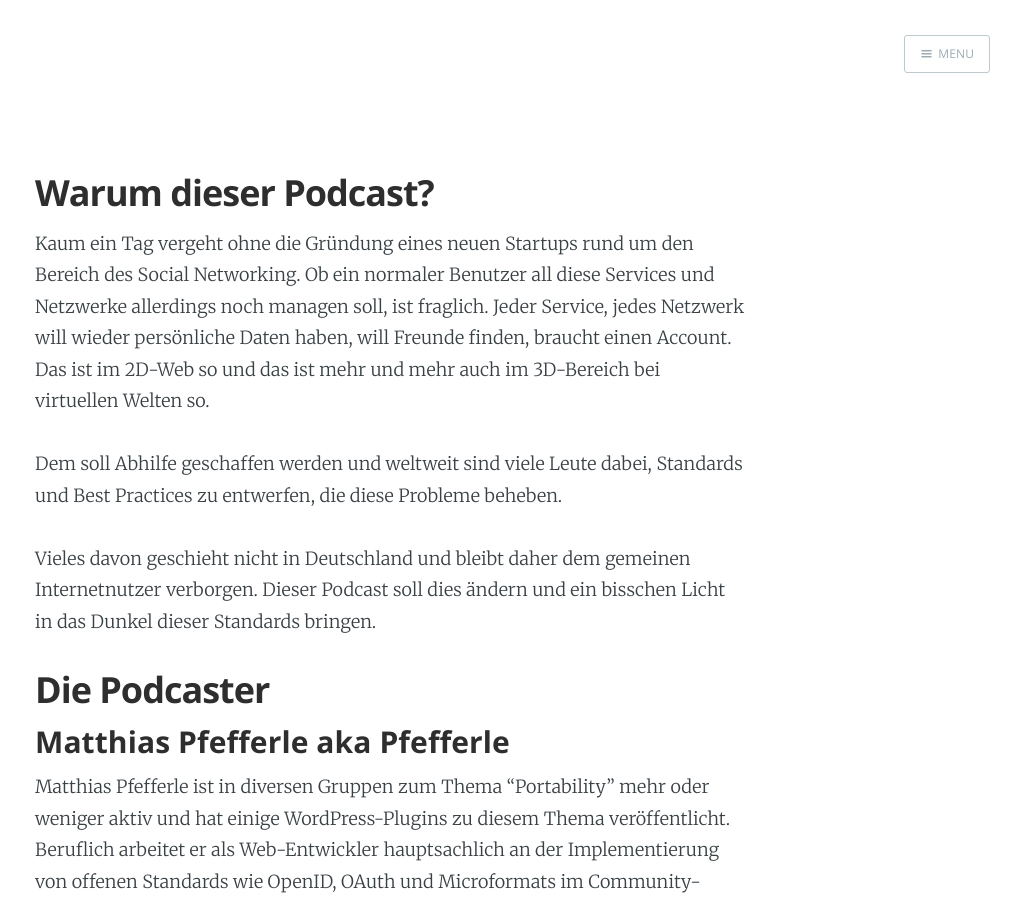
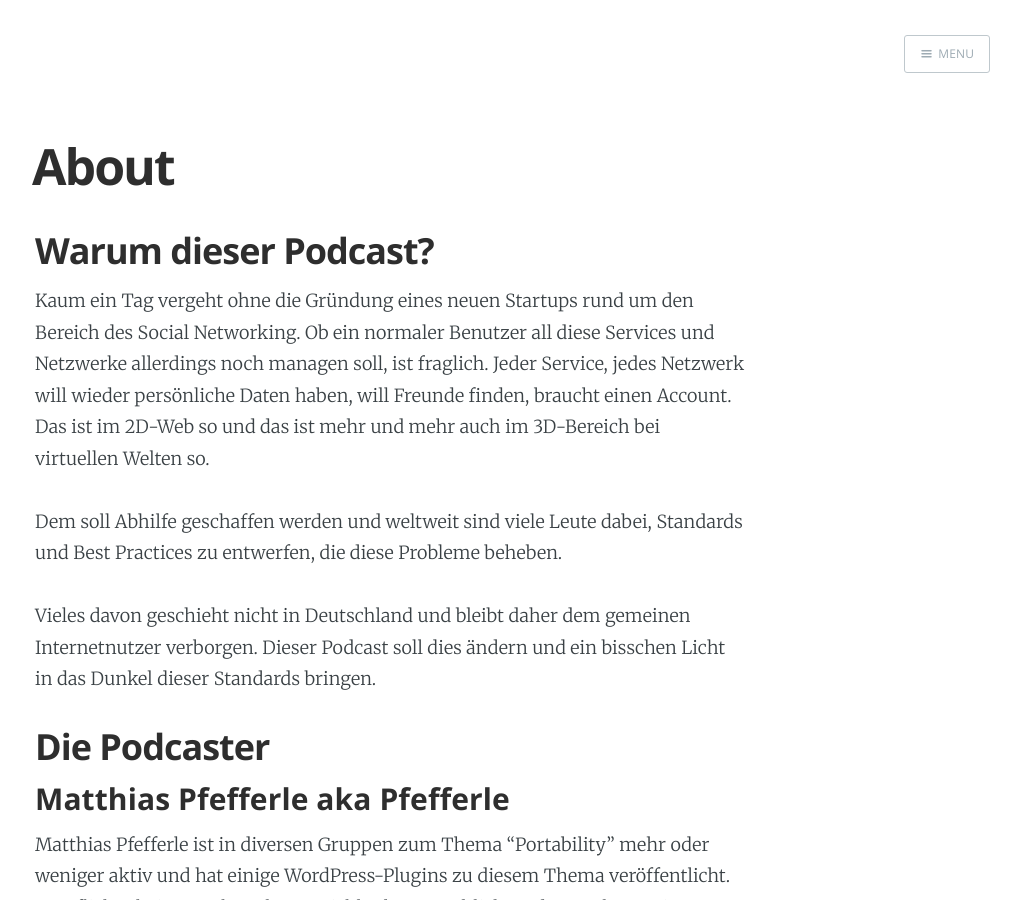
Before and after one commit to OpenWeb-Podcast/website, a Jekyll site: the page built from about.md, in a window 1280 px wide and 900 px high. Shown: the whole window, without its empty margins (250-1271 px from the left). Built offline with Jekyll 4.4.1, drawn with Linux system fonts in a browser that asks for light colours.

Commit message:
Update page.html

```diff
--- a/_layouts/page.html
+++ b/_layouts/page.html
@@ -17,7 +17,7 @@
     <article class="post page">
 
         <header class="post-header">
-            <h1 class="post-title">{{page.title}}</h1>
+            <h1 class="post-title">{{page.post_title}}</h1>
         </header>
 
         <section class="post-content">
```
